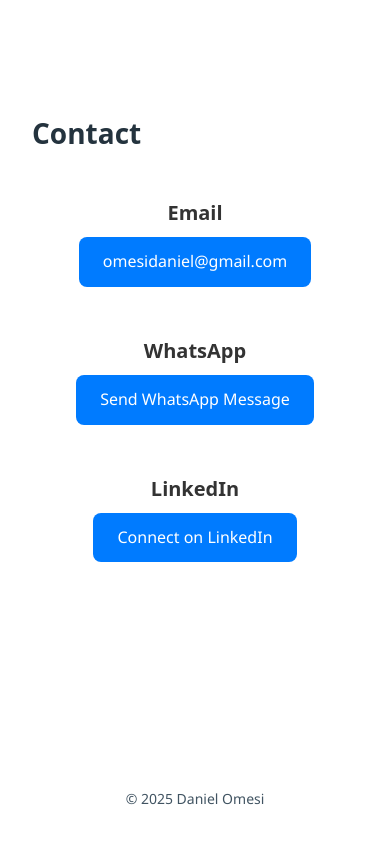
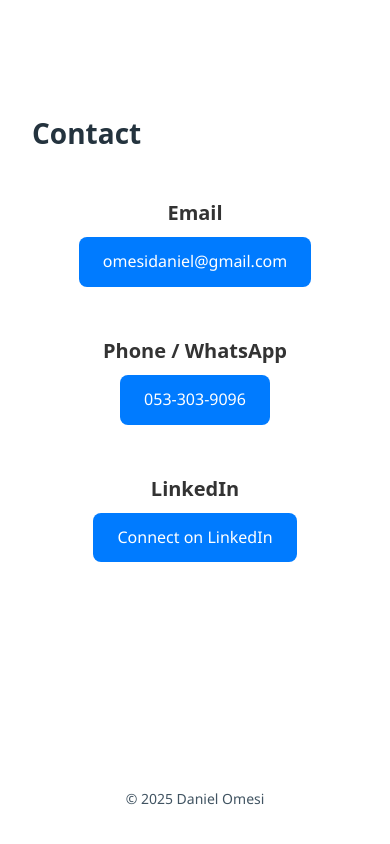
Before and after one commit to danielomesi/portfolio, a plain HTML site: page index.html in a window 390 px wide. Shown: the part 6103-6947 px from the top of the page. Drawn offline with nearby package versions, Linux system fonts and the light colour scheme.

Commit message:
update phone number

```diff
--- a/index.html
+++ b/index.html
@@ -139,8 +139,8 @@
                         <a href="mailto:omesidaniel@gmail.com">omesidaniel@gmail.com</a>
                     </div>
                     <div class="contact-item">
-                        <h4>WhatsApp</h4>
-                        <a href="https://wa.me/972533039096" target="_blank">Send WhatsApp Message</a>
+                        <h4>Phone / WhatsApp</h4>
+                        <a href="https://wa.me/972533039096" target="_blank">053-303-9096</a>
                     </div>
                     <div class="contact-item">
                         <h4>LinkedIn</h4>
```
